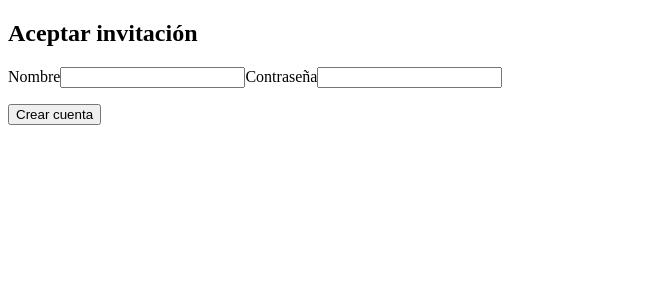
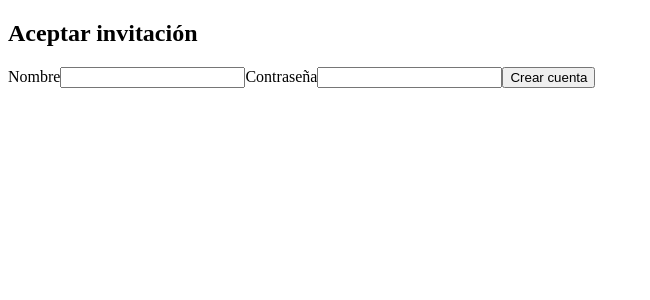
Before and after one commit to Facimus-Curiositatem/Beta-front, an Angular app: page /invitaciones/1/aceptar in a window 1280 px wide. Shown: the top 300 px of the page, without its empty margins (0-650 px from the left). Built offline with nearby package versions, Linux system fonts and the light colour scheme.

Commit message:
Correcion Aceptar Invitacion

```diff
--- a/src/app/components/aceptar-invitacion/aceptar-invitacion.component.html
+++ b/src/app/components/aceptar-invitacion/aceptar-invitacion.component.html
@@ -3,19 +3,23 @@
 <form [formGroup]="form" (ngSubmit)="submit()">
   <label>Nombre</label>
   <input formControlName="nombre" />
-  <p class="error" *ngIf="form.controls.nombre.touched && form.controls.nombre.invalid">
-    El nombre es obligatorio.
-  </p>
+  @if (form.controls.nombre.touched && form.controls.nombre.invalid) {
+    <p class="error">El nombre es obligatorio.</p>
+  }
 
   <label>Contraseña</label>
   <input type="password" formControlName="password" />
-  <p class="error" *ngIf="form.controls.password.touched && form.controls.password.invalid">
-    La contraseña debe tener al menos 8 caracteres.
-  </p>
+  @if (form.controls.password.touched && form.controls.password.invalid) {
+    <p class="error">La contraseña debe tener al menos 8 caracteres.</p>
+  }
 
-  <p class="error">{{ message() }}</p>
+  @if (message()) {
+    <p class="error">{{ message() }}</p>
+  }
 
   <button type="submit" [disabled]="status() === 'loading'">Crear cuenta</button>
 </form>
 
-<p *ngIf="status() === 'success'">Cuenta creada correctamente.</p>
+@if (status() === 'success') {
+  <p>Cuenta creada correctamente.</p>
+}
--- a/src/app/components/aceptar-invitacion/aceptar-invitacion.component.ts
+++ b/src/app/components/aceptar-invitacion/aceptar-invitacion.component.ts
@@ -1,24 +1,21 @@
-import { Component, inject, signal } from '@angular/core';
-import { NgIf } from '@angular/common';
+import { Component, inject, input, signal } from '@angular/core';
 import { HttpErrorResponse } from '@angular/common/http';
 import { FormBuilder, ReactiveFormsModule, Validators } from '@angular/forms';
-import { ActivatedRoute } from '@angular/router';
 
 import { InvitacionService } from '../../services/invitacion.service';
 import { AceptarInvitacionRequest } from '../../models/invitacion.model';
 
 @Component({
   selector: 'app-aceptar-invitacion',
-  imports: [ReactiveFormsModule, NgIf],
+  imports: [ReactiveFormsModule],
   templateUrl: './aceptar-invitacion.component.html',
   styleUrl: './aceptar-invitacion.component.css',
 })
 export class AceptarInvitacionComponent {
   private fb = inject(FormBuilder);
   private service = inject(InvitacionService);
-  private route = inject(ActivatedRoute);
 
-  token = this.route.snapshot.paramMap.get('token') ?? '';
+  readonly token = input.required<string>();
   status = signal<'idle' | 'loading' | 'success' | 'error'>('idle');
   message = signal('');
 
@@ -35,7 +32,7 @@ export class AceptarInvitacionComponent {
     const request: AceptarInvitacionRequest = this.form.getRawValue();
     this.status.set('loading');
 
-    this.service.accept(this.token, request).subscribe({
+    this.service.accept(this.token(), request).subscribe({
       next: () => {
         this.message.set('');
         this.status.set('success');
```
